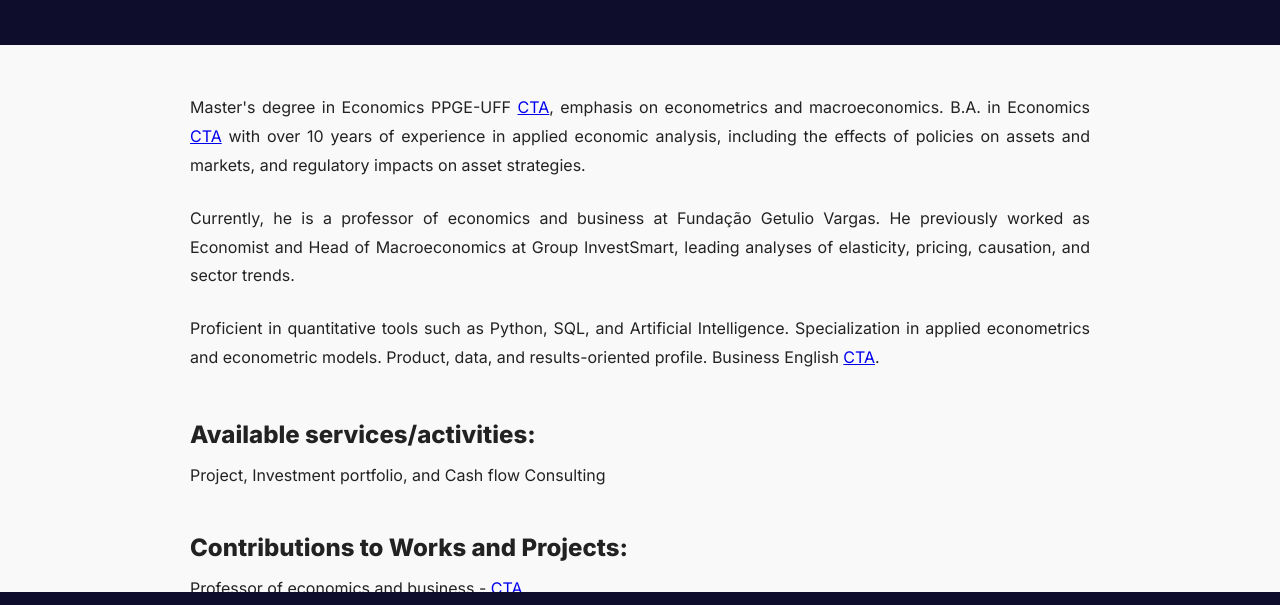
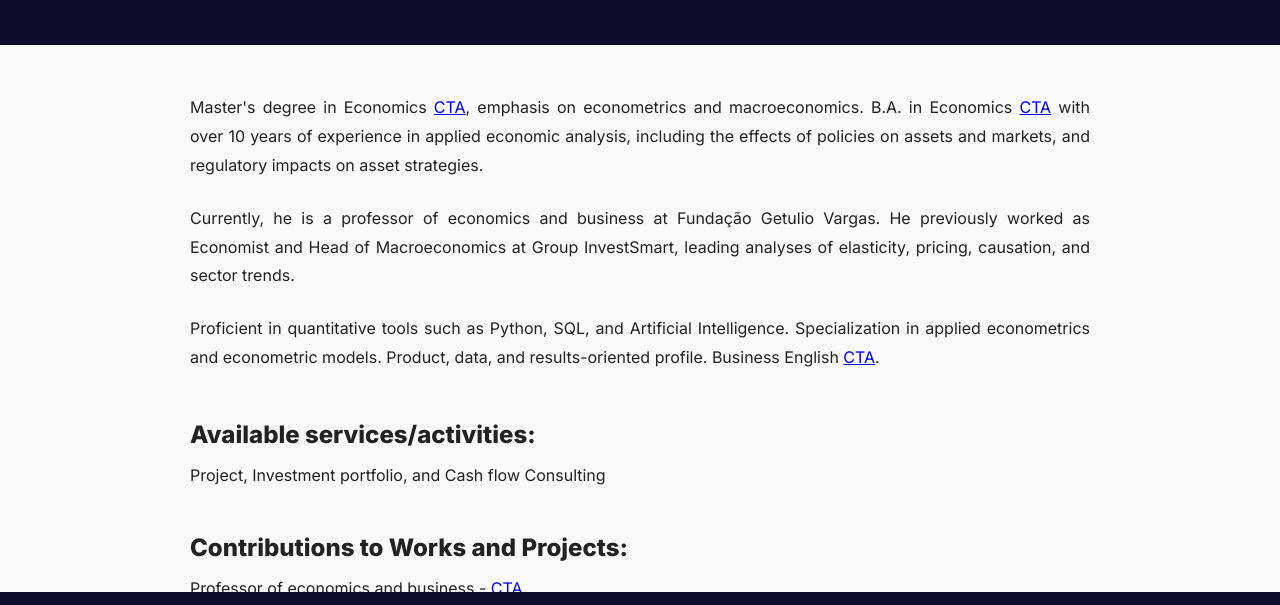
Before and after one commit to FelipeRNascimento/felipernascimento.github.io, a plain HTML site: page index.html in a window 1280 px wide. Shown: the part 131-736 px from the top of the page. Drawn offline with Linux system fonts and the light colour scheme.

Commit message:
Update index.html

```diff
--- a/index.html
+++ b/index.html
@@ -60,7 +60,7 @@
   </header>
 
   <section class="bio">
-    <p>Master's degree in Economics PPGE-UFF <a href="https://ppge.uff.br/" target="_blank">CTA</a>, emphasis on econometrics and macroeconomics. B.A. in Economics <a href="https://www.ni.ufrrj.br/cursos/graduacao/ciencias-economicas/" target="_blank">CTA</a> with over 10 years of experience in applied economic analysis, including the effects of policies on assets and markets, and regulatory impacts on asset strategies.</p>
+    <p>Master's degree in Economics <a href="https://ppge.uff.br/" target="_blank">CTA</a>, emphasis on econometrics and macroeconomics. B.A. in Economics <a href="https://www.ni.ufrrj.br/cursos/graduacao/ciencias-economicas/" target="_blank">CTA</a> with over 10 years of experience in applied economic analysis, including the effects of policies on assets and markets, and regulatory impacts on asset strategies.</p>
     <p>Currently, he is a professor of economics and business at Fundação Getulio Vargas. He previously worked as Economist and Head of Macroeconomics at Group InvestSmart, leading analyses of elasticity, pricing, causation, and sector trends.</p>
     <p>Proficient in quantitative tools such as Python, SQL, and Artificial Intelligence. Specialization in applied econometrics and econometric models. Product, data, and results-oriented profile. Business English <a href="https://www.klick-english.org/" target="_blank">CTA</a>.</p>
   </section>
```
